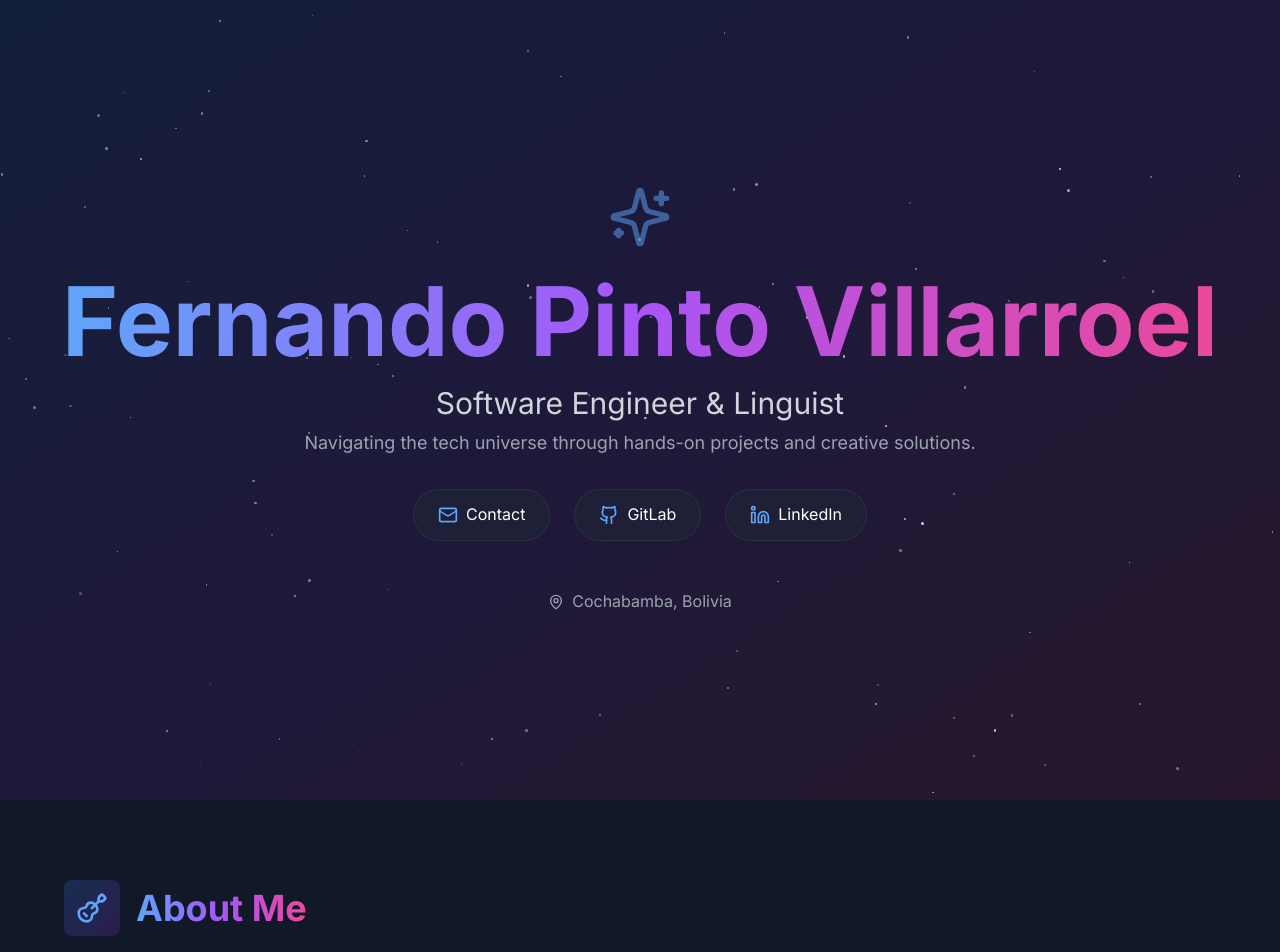
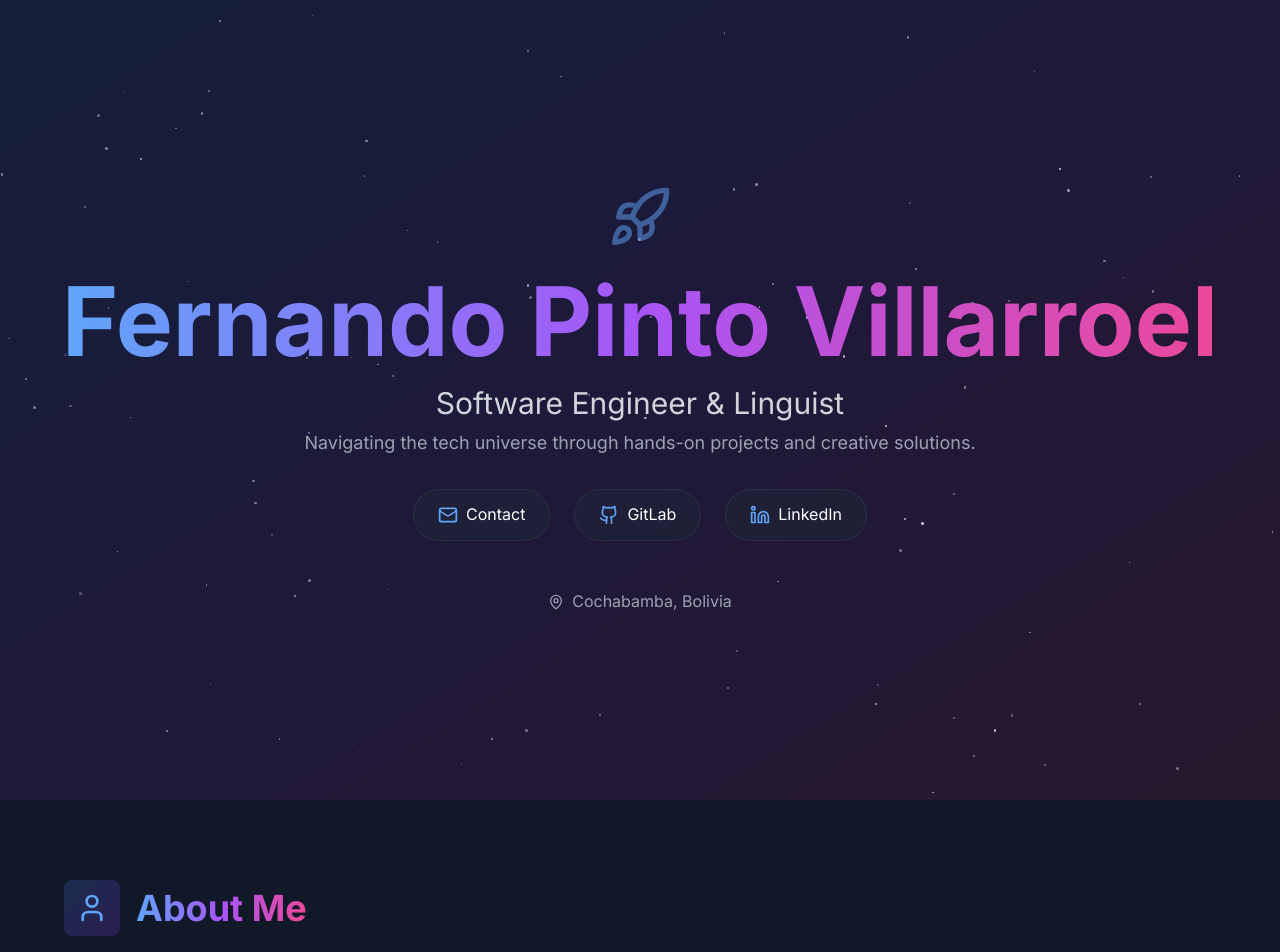
Before and after one commit to Fernando-Pinto-Villarroel/my-portfolio, a React (Vite) app: page / in a window 1280 px wide. Shown: the top 952 px of the page. Built offline with nearby package versions, Linux system fonts and the light colour scheme.

Commit message:
Fix icons

```diff
--- a/src/components/common/Header.jsx
+++ b/src/components/common/Header.jsx
@@ -1,5 +1,5 @@
-import { Mail, Github, Linkedin, MapPin, Sparkles } from 'lucide-react';
-import GradientText from './GradientText';
+import { Mail, Github, Linkedin, MapPin, Rocket } from "lucide-react";
+import GradientText from "./GradientText";
 
 const Header = ({ personal }) => {
   return (
@@ -7,12 +7,16 @@ const Header = ({ personal }) => {
       <div className="absolute inset-0 bg-gradient-to-br from-blue-900/20 via-purple-900/20 to-pink-900/20" />
       <div className="container mx-auto px-6 text-center relative z-10">
         <div className="mb-8">
-          <Sparkles className="w-16 h-16 text-blue-400 mx-auto mb-6 animate-pulse" />
+          <Rocket className="w-16 h-16 text-blue-400 mx-auto mb-6 animate-pulse" />
           <h1 className="text-6xl md:text-8xl font-bold mb-4">
             <GradientText>{personal.name}</GradientText>
           </h1>
-          <p className="text-2xl md:text-3xl text-gray-300 mb-2">{personal.title}</p>
-          <p className="text-lg text-gray-400 max-w-2xl mx-auto mb-8">{personal.subtitle}</p>
+          <p className="text-2xl md:text-3xl text-gray-300 mb-2">
+            {personal.title}
+          </p>
+          <p className="text-lg text-gray-400 max-w-2xl mx-auto mb-8">
+            {personal.subtitle}
+          </p>
         </div>
 
         <div className="flex justify-center gap-6 mb-12">
--- a/src/components/personal-info/AboutSection.jsx
+++ b/src/components/personal-info/AboutSection.jsx
@@ -1,11 +1,11 @@
-import { Guitar } from "lucide-react";
+import { User } from "lucide-react";
 import SectionTitle from "../common/SectionTitle";
 
 const AboutSection = ({ personal }) => {
   return (
     <section className="py-20 px-6">
       <div className="container mx-auto max-w-6xl">
-        <SectionTitle icon={Guitar}>About Me</SectionTitle>
+        <SectionTitle icon={User}>About Me</SectionTitle>
         <div className="bg-gray-800/30 backdrop-blur-sm border border-gray-700/50 rounded-2xl p-8">
           <div className="flex flex-col lg:flex-row gap-8 items-start">
             <div className="flex-shrink-0">
```
